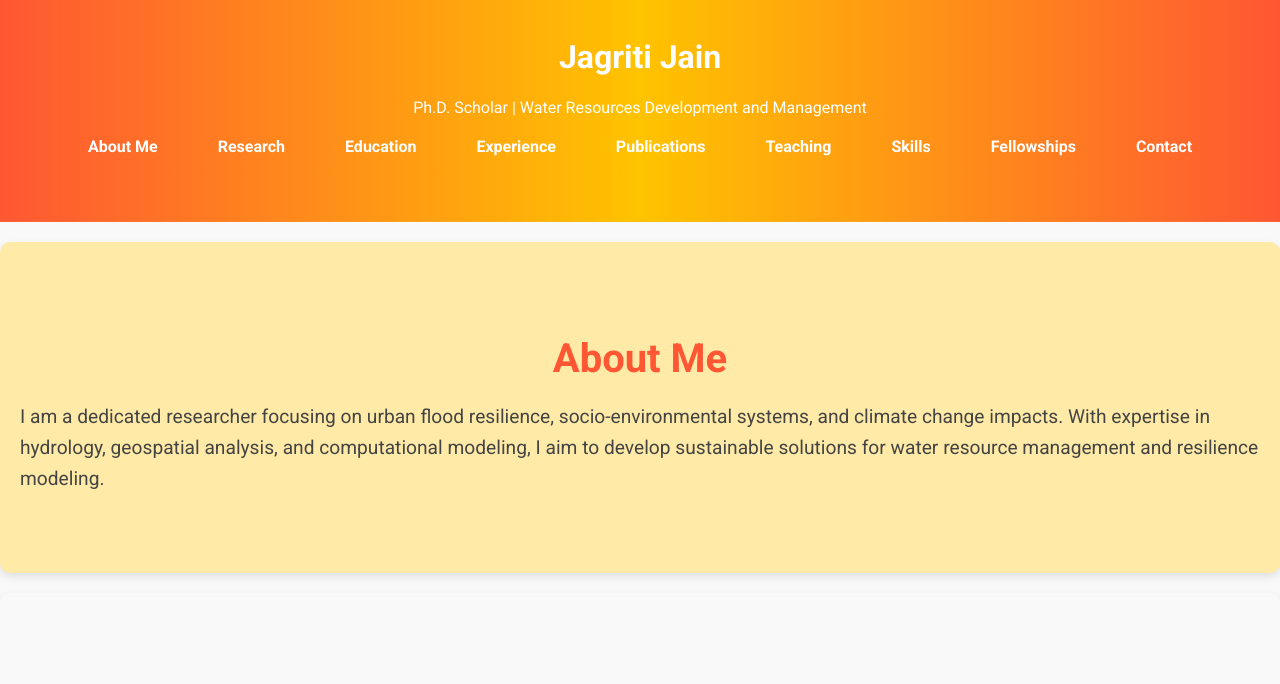
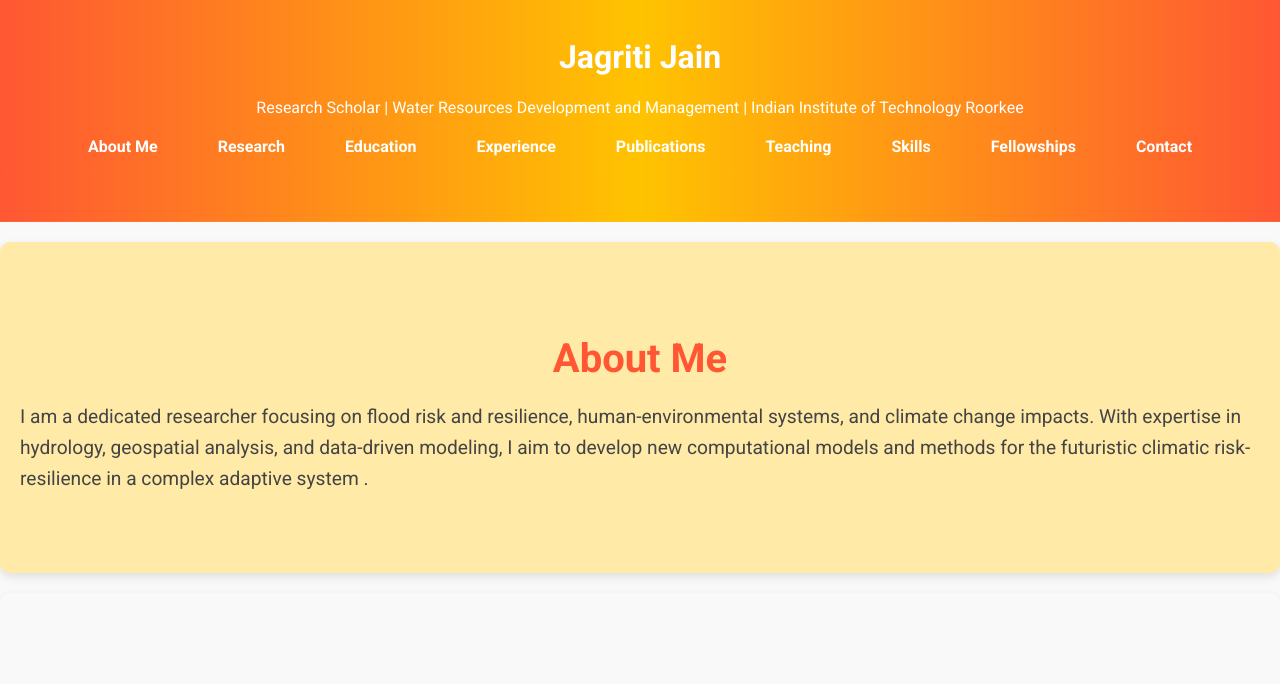
Before and after one commit to JAgriti-JAin18/resume.github.io, a plain HTML site: page index.html in a window 1280 px wide. Shown: the part 82-766 px from the top of the page. Drawn offline with nearby package versions, Linux system fonts and the light colour scheme.

Commit message:
index.html

```diff
--- a/index.html
+++ b/index.html
@@ -15,7 +15,7 @@
         <div class="header-container">
             <img src="images/profile.jpg" alt="Jagriti Jain" class="profile-img" data-aos="fade-down">
             <h1 data-aos="fade-up">Jagriti Jain</h1>
-            <p data-aos="fade-up" data-aos-delay="200">Ph.D. Scholar | Water Resources Development and Management</p>
+            <p data-aos="fade-up" data-aos-delay="200">Research Scholar | Water Resources Development and Management | Indian Institute of Technology Roorkee</p>
             <nav class="navbar" data-aos="fade-up" data-aos-delay="400">
                 <ul>
                     <li><a href="#about">About Me</a></li>
@@ -36,8 +36,8 @@
     <section id="about" data-aos="fade-right">
         <h2>About Me</h2>
         <p>
-            I am a dedicated researcher focusing on urban flood resilience, socio-environmental systems, and climate change impacts.
-            With expertise in hydrology, geospatial analysis, and computational modeling, I aim to develop sustainable solutions for water resource management and resilience modeling.
+            I am a dedicated researcher focusing on flood risk and resilience, human-environmental systems, and climate change impacts.
+            With expertise in hydrology, geospatial analysis, and data-driven modeling, I aim to develop new computational models and methods for the futuristic climatic risk-resilience in a complex adaptive system .
         </p>
     </section>
 
```
